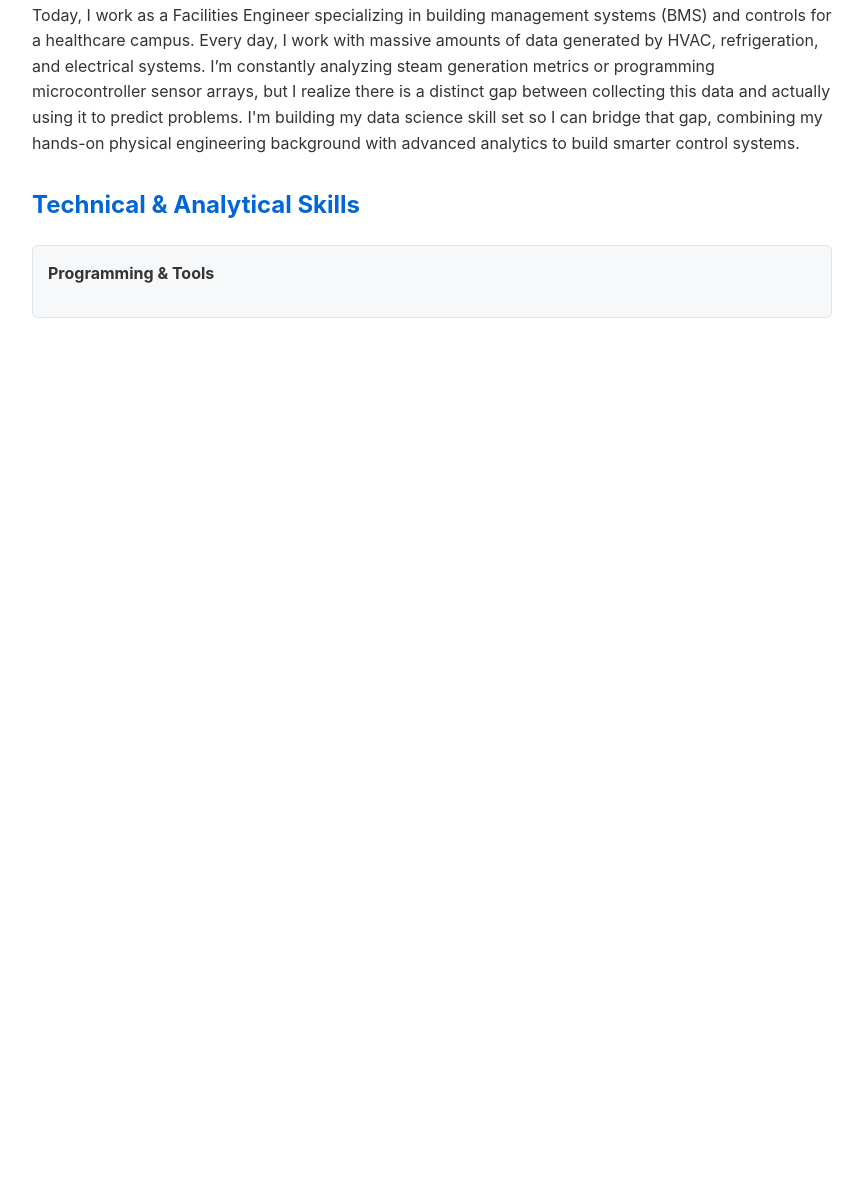
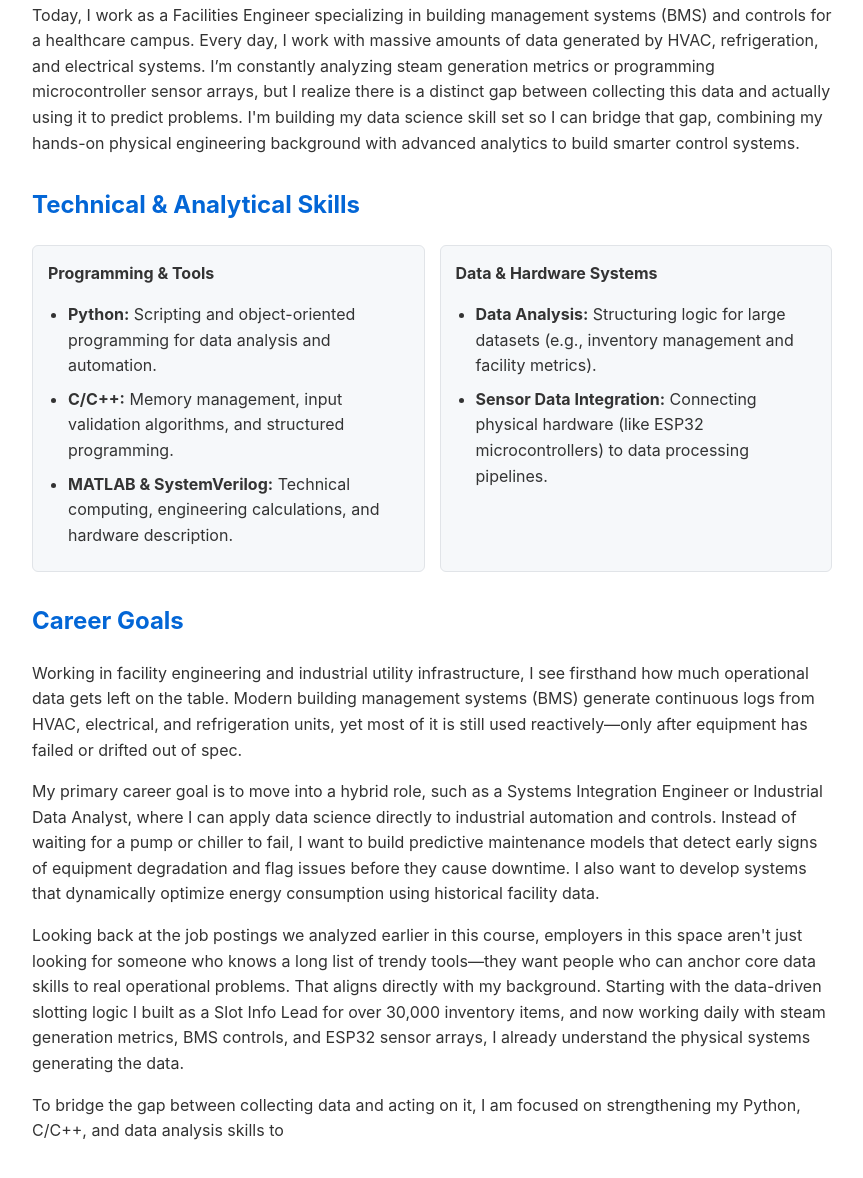
Before and after one commit to shawnmcnurney/ds-portfolio, a plain HTML site: page index.html in a window 1280 px wide. Shown: the part 426-1604 px from the top of the page, without its empty margins (208-1071 px from the left). Before the commit the page ends 800 px from the top, so only its background shows below. Drawn offline with Linux system fonts and the light colour scheme.

Commit message:
Update index.html

```diff
--- a/index.html
+++ b/index.html
@@ -80,3 +80,33 @@
     <div class="skills-grid">
       <div class="skill-card">
         <h3>Programming & Tools</h3>
+        <ul>
+          <li><strong>Python:</strong> Scripting and object-oriented programming for data analysis and automation.</li>
+          <li><strong>C/C++:</strong> Memory management, input validation algorithms, and structured programming.</li>
+          <li><strong>MATLAB & SystemVerilog:</strong> Technical computing, engineering calculations, and hardware description.</li>
+        </ul>
+      </div>
+      <div class="skill-card">
+        <h3>Data & Hardware Systems</h3>
+        <ul>
+          <li><strong>Data Analysis:</strong> Structuring logic for large datasets (e.g., inventory management and facility metrics).</li>
+          <li><strong>Sensor Data Integration:</strong> Connecting physical hardware (like ESP32 microcontrollers) to data processing pipelines.</li>
+        </ul>
+      </div>
+    </div>
+  </section>
+
+  <!-- Section 3: Career Goals -->
+  <section id="goals">
+    <h2>Career Goals</h2>
+    <p>
+      Working in facility engineering and industrial utility infrastructure, I see firsthand how much operational data gets left on the table. Modern building management systems (BMS) generate continuous logs from HVAC, electrical, and refrigeration units, yet most of it is still used reactively—only after equipment has failed or drifted out of spec.
+    </p>
+    <p>
+      My primary career goal is to move into a hybrid role, such as a Systems Integration Engineer or Industrial Data Analyst, where I can apply data science directly to industrial automation and controls. Instead of waiting for a pump or chiller to fail, I want to build predictive maintenance models that detect early signs of equipment degradation and flag issues before they cause downtime. I also want to develop systems that dynamically optimize energy consumption using historical facility data.
+    </p>
+    <p>
+      Looking back at the job postings we analyzed earlier in this course, employers in this space aren't just looking for someone who knows a long list of trendy tools—they want people who can anchor core data skills to real operational problems. That aligns directly with my background. Starting with the data-driven slotting logic I built as a Slot Info Lead for over 30,000 inventory items, and now working daily with steam generation metrics, BMS controls, and ESP32 sensor arrays, I already understand the physical systems generating the data.
+    </p>
+    <p>
+      To bridge the gap between collecting data and acting on it, I am focused on strengthening my Python, C/C++, and data analysis skills to
```
